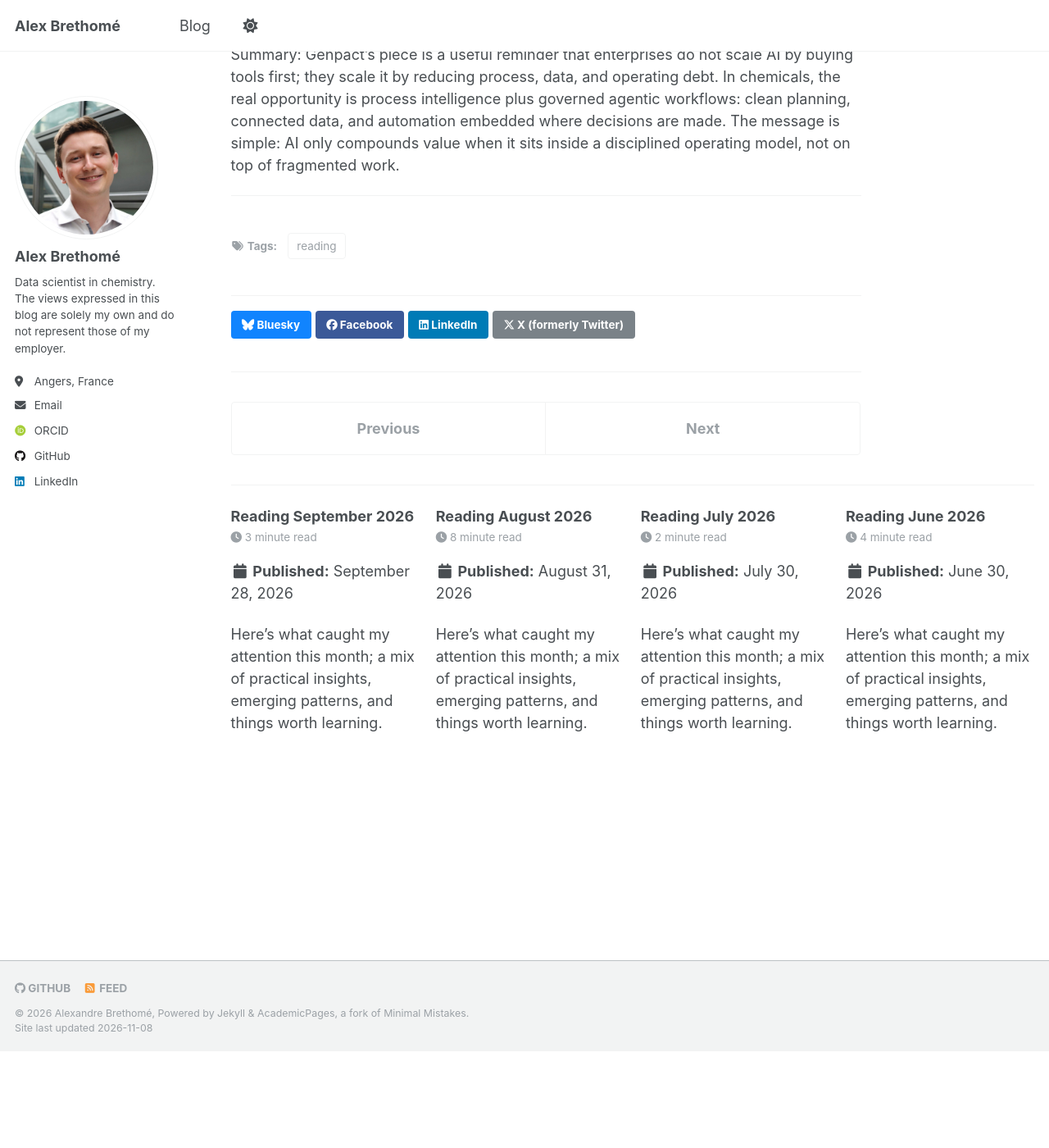
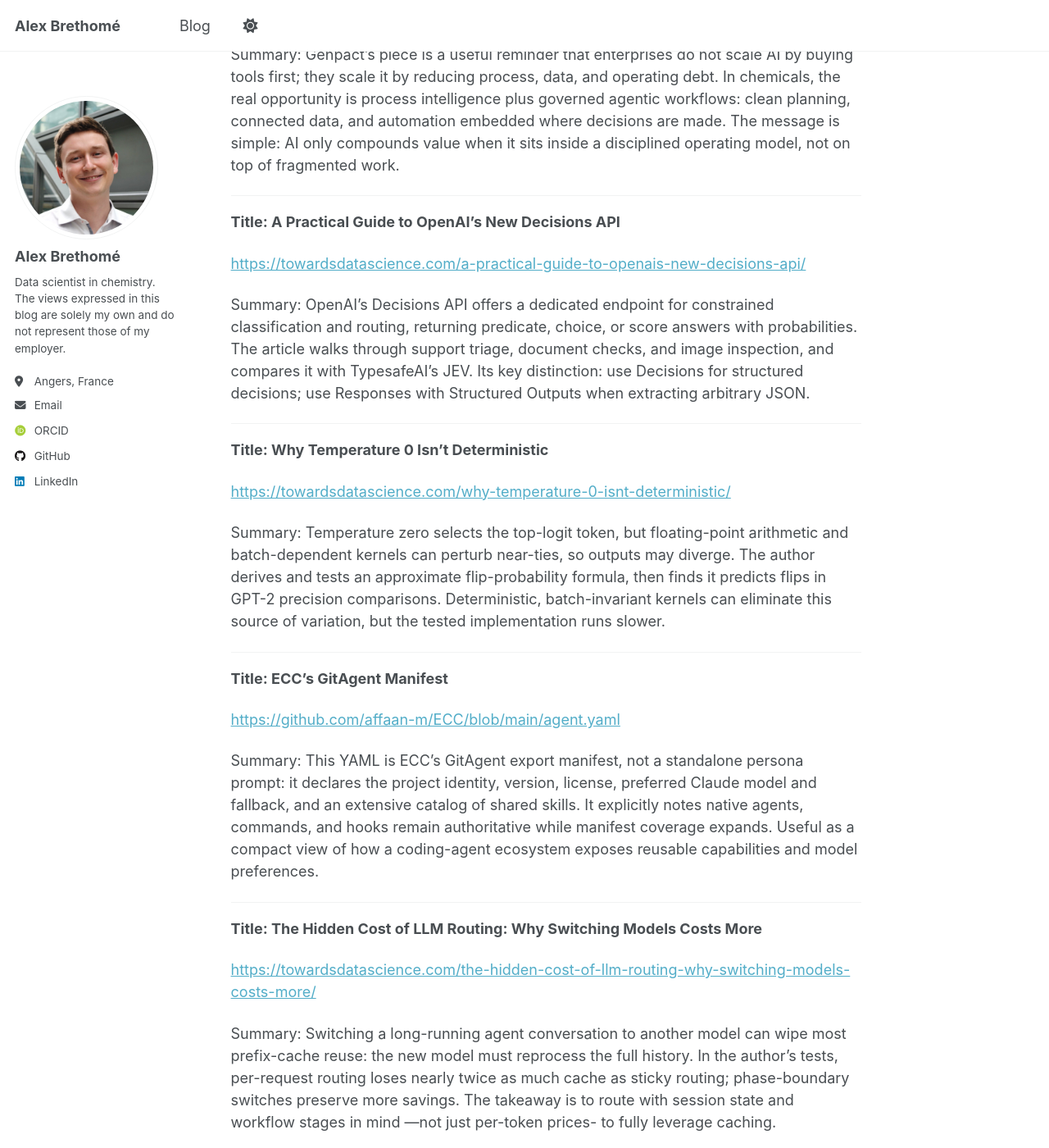
Before and after one commit to ABrethome/ABrethome.github.io, a Jekyll site: the page built from _posts/2026-10-31-reading-oct-2026.md, in a window 1280 px wide and 1400 px high, scrolled down 2171 px. Shown: the whole window at 82% size. Built offline with Jekyll 4.4.1, drawn with Linux system fonts in a browser that asks for light colours; some web fonts are replaced; before the commit the page ends 3453 px from its top, so only the background shows below that; some of the changed text lies outside the part shown.

Commit message:
add new october links

```diff
--- a/_posts/2026-10-31-reading-oct-2026.md
+++ b/_posts/2026-10-31-reading-oct-2026.md
@@ -65,3 +65,43 @@ Summary: This follow-up makes JEV more concrete by emphasizing the idea of bound
 Summary: Genpact’s piece is a useful reminder that enterprises do not scale AI by buying tools first; they scale it by reducing process, data, and operating debt. In chemicals, the real opportunity is process intelligence plus governed agentic workflows: clean planning, connected data, and automation embedded where decisions are made. The message is simple: AI only compounds value when it sits inside a disciplined operating model, not on top of fragmented work.
 
 ---
+
+**Title: A Practical Guide to OpenAI's New Decisions API**
+
+[https://towardsdatascience.com/a-practical-guide-to-openais-new-decisions-api/](https://towardsdatascience.com/a-practical-guide-to-openais-new-decisions-api/)
+
+Summary: OpenAI's Decisions API offers a dedicated endpoint for constrained classification and routing, returning predicate, choice, or score answers with probabilities. The article walks through support triage, document checks, and image inspection, and compares it with TypesafeAI's JEV. Its key distinction: use Decisions for structured decisions; use Responses with Structured Outputs when extracting arbitrary JSON.
+
+---
+
+**Title: Why Temperature 0 Isn't Deterministic**
+
+[https://towardsdatascience.com/why-temperature-0-isnt-deterministic/](https://towardsdatascience.com/why-temperature-0-isnt-deterministic/)
+
+Summary: Temperature zero selects the top-logit token, but floating-point arithmetic and batch-dependent kernels can perturb near-ties, so outputs may diverge. The author derives and tests an approximate flip-probability formula, then finds it predicts flips in GPT-2 precision comparisons. Deterministic, batch-invariant kernels can eliminate this source of variation, but the tested implementation runs slower.
+
+---
+
+**Title: ECC's GitAgent Manifest**
+
+[https://github.com/affaan-m/ECC/blob/main/agent.yaml](https://github.com/affaan-m/ECC/blob/main/agent.yaml)
+
+Summary: This YAML is ECC's GitAgent export manifest, not a standalone persona prompt: it declares the project identity, version, license, preferred Claude model and fallback, and an extensive catalog of shared skills. It explicitly notes native agents, commands, and hooks remain authoritative while manifest coverage expands. Useful as a compact view of how a coding-agent ecosystem exposes reusable capabilities and model preferences.
+
+---
+
+**Title: The Hidden Cost of LLM Routing: Why Switching Models Costs More**
+
+[https://towardsdatascience.com/the-hidden-cost-of-llm-routing-why-switching-models-costs-more/](https://towardsdatascience.com/the-hidden-cost-of-llm-routing-why-switching-models-costs-more/)
+
+Summary: Switching a long-running agent conversation to another model can wipe most prefix-cache reuse: the new model must reprocess the full history. In the author's tests, per-request routing loses nearly twice as much cache as sticky routing; phase-boundary switches preserve more savings. The takeaway is to route with session state and workflow stages in mind —not just per-token prices- to fully leverage caching.
+
+---
+
+**Title: Claude Code Mods: Custom Hooks to Fix My Biggest AI Coding Frustrations**
+
+[https://towardsdatascience.com/claude-code-mods-custom-hooks-to-fix-my-biggest-ai-coding-frustrations/](https://towardsdatascience.com/claude-code-mods-custom-hooks-to-fix-my-biggest-ai-coding-frustrations/)
+
+Summary: Claude Code mods run inside the agent process, unlike chat reminders or external settings hooks, so they can enforce recurring workflow rules with less overhead and update the UI. The author builds mods for secret handling, completion checks, and plan/context visibility, based on patterns found in session history. A practical case for automating friction points with lightweight code rather than repeated prompting.
+
+---
```
